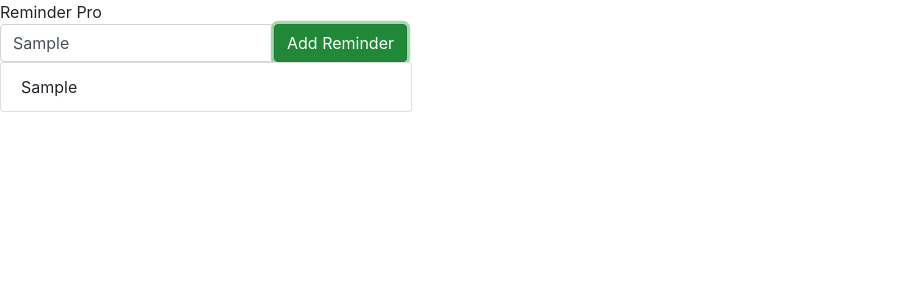
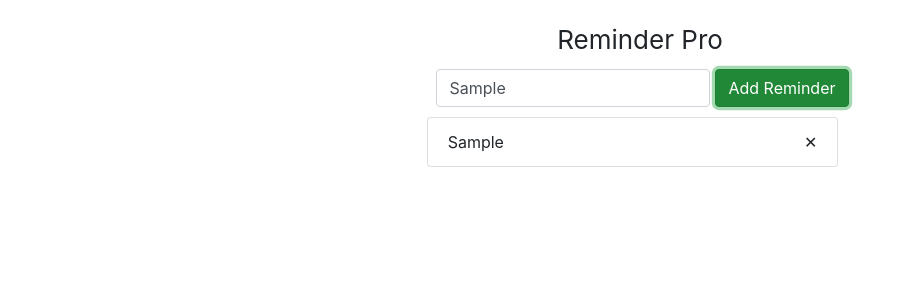
Before and after one commit to ariana-mirus20/task-list-app, a React (Create React App) app: page / in a window 1280 px wide. Both pictures are taken after typing "Sample" into the empty fields and a click on the button "Add Reminder". Shown: the top 300 px of the page, without its empty margins (0-916 px from the left). Built offline with nearby package versions, Linux system fonts and the light colour scheme.

Commit message:
can now dispatch the delete reminder

```diff
--- a/public/main.css
+++ /dev/null
@@ -1,11 +0,0 @@
-.App {
-  padding-top: 20px;
-  display: flex;
-  flex-direction: column;
-  align-items: center;
-}
-
-.title {
-  text-align: center;
-  font-size: 26px;
-}
--- a/src/actions/index.js
+++ b/src/actions/index.js
@@ -1,4 +1,4 @@
-import { ADD_REMINDER } from '../constants'
+import { ADD_REMINDER, DELETE_REMINDER } from '../constants'
 
 export const addReminder = (text) => {
   const action = {
@@ -8,3 +8,12 @@
   console.log('action in addReminder:', action)
   return action
 }
+
+export const deleteReminder = (id) => {
+  const action = {
+    type: DELETE_REMINDER,
+    id
+  }
+  console.log('deleting in actions', action)
+  return action
+}
--- a/src/components/App.jsx
+++ b/src/components/App.jsx
@@ -1,6 +1,6 @@
 import React, { Component } from 'react'
 import { connect } from 'react-redux'
-import { addReminder } from '../actions'
+import { addReminder, deleteReminder } from '../actions'
 
 
 
@@ -16,6 +16,11 @@
   this.props.addReminder(this.state.text)
 }
 
+deleteReminder(id) {
+  console.log('deleting in application', id)
+  console.log('this.props', this.props)
+}
+
 renderReminders() {
   const { reminders } = this.props
   return (
@@ -24,7 +29,12 @@
         reminders.map(reminder => {
           return(
             <li key={reminder.id} className="list-group-item">
-              <div>{reminder.text}</div>
+              <div className="list-item">{reminder.text}</div>
+              <div
+              onClick={() => this.deleteReminder(reminder.id)}
+              className="list-item delete-button">
+                &#x2715;
+              </div>
             </li>
           )
         })
@@ -40,7 +50,7 @@
         <div className="title">
           Reminder Pro
         </div>
-        <div className="form-inline">
+        <div className="form-inline reminder-form">
           <div className="form-group">
             <input
             className="form-control"
@@ -67,4 +77,4 @@
   }
 }
 
-export default connect(mapStateToProps, {addReminder})(App)
+export default connect(mapStateToProps, {addReminder, deleteReminder})(App)
--- a/src/constants.js
+++ b/src/constants.js
@@ -1 +1,2 @@
 export const ADD_REMINDER ='ADD_REMINDER'
+export const DELETE_REMINDER = 'DELETE_REMINDER'
--- a/src/index.js
+++ b/src/index.js
@@ -5,6 +5,7 @@
 import { Provider } from 'react-redux'
 import { createStore } from 'redux'
 import reducer from './reducers'
+import './main.css'
 
 const store = createStore(reducer)
 
--- /dev/null
+++ b/src/main.css
@@ -0,0 +1,28 @@
+.App {
+  padding-top: 20px;
+  display: flex;
+  flex-direction: column;
+  align-items: center;
+}
+
+.title {
+  text-align: center;
+  font-size: 26px;
+}
+
+input {
+  margin: 5px;
+}
+
+.reminder-form {
+  padding: 5px;
+}
+
+.list-item {
+  display: inline-block;
+}
+
+.delete-button {
+  float: right;
+  padding-left: 5px;
+}
```
